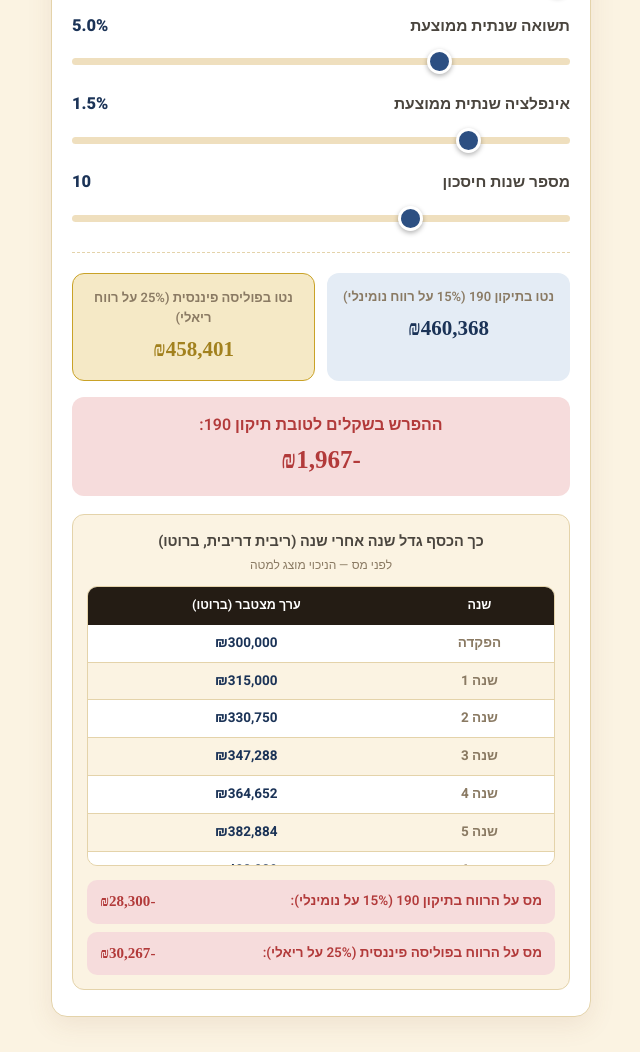
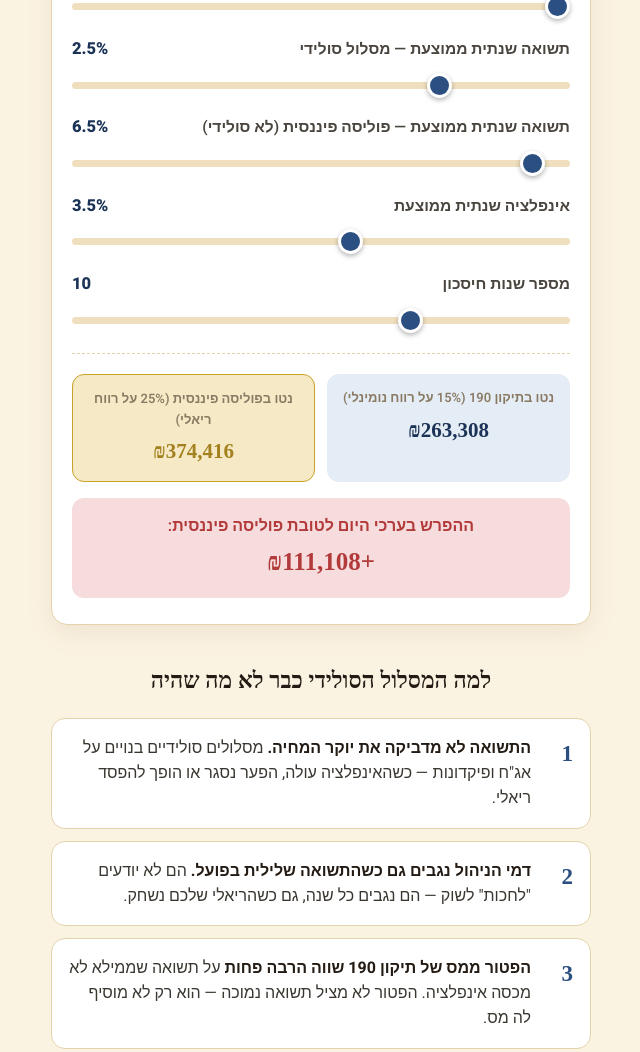
Before and after one commit to tviotkd/tikon190leedd, a plain HTML site: page index.html in a window 1280 px wide. Shown: the part 810-1862 px from the top of the page, without its empty margins (319-959 px from the left). Drawn offline with Linux system fonts and the light colour scheme; a web font is replaced by a local one.

Commit message:
Update index.html

```diff
--- a/index.html
+++ b/index.html
@@ -226,52 +226,6 @@
   }
   .loss-line .big{font-family:'Frank Ruhl Libre',serif; font-weight:900; font-size:25px; display:block; margin-top:4px;}
 
-  .growth-table-wrap{
-    margin-top:18px;
-    background:var(--bone);
-    border-radius:12px;
-    padding:16px 14px 14px;
-    border:1px solid var(--line);
-  }
-  .growth-table-title{
-    font-size:14.5px; font-weight:700; color:#4a453e; margin-bottom:2px; text-align:center;
-  }
-  .growth-table-note{
-    font-size:12px; color:var(--grey); text-align:center; margin-bottom:12px;
-  }
-  .table-scroll{
-    max-height:280px; overflow-y:auto; border-radius:10px; border:1px solid var(--line);
-  }
-  #growthTable{
-    width:100%; border-collapse:collapse; font-size:13.5px;
-  }
-  #growthTable thead th{
-    position:sticky; top:0; z-index:1;
-    background:var(--ink); color:#fff;
-    padding:9px 6px; font-weight:700; font-size:12.5px; text-align:center;
-  }
-  #growthTable tbody td{
-    padding:8px 6px; text-align:center; border-bottom:1px solid var(--line);
-    background:#fff;
-  }
-  #growthTable tbody tr:nth-child(even) td{background:var(--bone);}
-  #growthTable tbody tr.final-row td{
-    background:var(--gold-tint); font-weight:800; border-top:2px solid var(--gold);
-  }
-  #growthTable td.year-cell{font-weight:700; color:var(--grey);}
-  #growthTable td.tikun-cell{color:var(--blue-dark); font-weight:700;}
-  #growthTable td.policy-cell{color:var(--gold-dark); font-weight:700;}
-
-  .tax-summary{
-    margin-top:14px; display:flex; flex-direction:column; gap:8px;
-  }
-  .tax-row{
-    display:flex; justify-content:space-between; align-items:center;
-    background:var(--warn-tint); border-radius:10px; padding:10px 13px;
-    font-size:13.5px; font-weight:600; color:var(--warn);
-  }
-  .tax-row span:last-child{font-family:'Frank Ruhl Libre',serif; font-weight:800; font-size:15px;}
-
   /* REASONS */
   .reasons{margin-top:38px;}
   .reasons h2{font-size:23px; text-align:center; margin-bottom:20px; font-weight:700;}
@@ -360,8 +314,8 @@
       <div class="bill-decay" id="billDecay"></div>
     </div>
     <div class="bill-caption">
-      <span id="billFromLabel">הופקד: ₪300,000</span>
-      <span id="decayPct">אחרי 10 שנים</span>
+      <span>מה שהופקד</span>
+      <span id="decayPct">שוחק ב-0%</span>
     </div>
   </div>
 
@@ -375,21 +329,26 @@
 
   <section class="calc-card" id="calcSection" aria-label="מחשבון השוואת מס: תיקון 190 מול פוליסה פיננסית">
     <div class="calc-title"><span class="dot"></span> מחשבון: הפטור של תיקון 190 מול פוליסה פיננסית</div>
-    <p class="calc-desc">אותה תשואה, שני אופני מיסוי: תיקון 190 (15% על הרווח הנומינלי, בלי ניכוי אינפלציה) מול פוליסה פיננסית (המס מחושב על הרווח הריאלי, 25%) — ורואים כמה שקלים תחזיקו ביד בפועל בכל אחת מהאפשרויות.</p>
+    <p class="calc-desc">משווה בין ההטבה של תיקון 190 במסלול הסולידי (מס של 15% על הרווח הנומינלי, בלי ניכוי אינפלציה) לבין החלופה — פוליסה פיננסית לא סולידית (מס של 25% על הרווח הריאלי, אחרי אינפלציה) — ורואים איזו שיטה משאירה לכם יותר כסף ביד, בערכים של היום.</p>
 
     <div class="field">
-      <label for="amount">סכום שהופקד לחיסכון <span class="val" id="amountVal">₪300,000</span></label>
+      <label for="amount">סכום שהופקד בתיקון 190 <span class="val" id="amountVal">₪300,000</span></label>
       <input type="range" id="amount" min="300000" max="1000000" step="5000" value="300000">
     </div>
 
     <div class="field">
-      <label for="ret">תשואה שנתית ממוצעת <span class="val" id="retVal">5.0%</span></label>
-      <input type="range" id="ret" min="0" max="20" step="0.1" value="5">
+      <label for="ret">תשואה שנתית ממוצעת — מסלול סולידי <span class="val" id="retVal">2.5%</span></label>
+      <input type="range" id="ret" min="0" max="10" step="0.1" value="2.5">
     </div>
 
     <div class="field">
-      <label for="infl">אינפלציה שנתית ממוצעת <span class="val" id="inflVal">1.5%</span></label>
-      <input type="range" id="infl" min="0" max="8" step="0.1" value="1.5">
+      <label for="policyRet">תשואה שנתית ממוצעת — פוליסה פיננסית (לא סולידי) <span class="val" id="policyRetVal">6.5%</span></label>
+      <input type="range" id="policyRet" min="3" max="70" step="0.5" value="6.5">
+    </div>
+
+    <div class="field">
+      <label for="infl">אינפלציה שנתית ממוצעת <span class="val" id="inflVal">3.5%</span></label>
+      <input type="range" id="infl" min="0" max="8" step="0.1" value="3.5">
     </div>
 
     <div class="field">
@@ -409,34 +368,8 @@
     </div>
 
     <div class="loss-line">
-      <span id="lossLabel">ההפרש בשקלים לטובת פוליסה פיננסית:</span>
+      <span id="lossLabel">ההפרש בערכי היום לטובת פוליסה פיננסית:</span>
       <span class="big" id="lossOut">+₪9,000</span>
-    </div>
-
-    <div class="growth-table-wrap">
-      <div class="growth-table-title">כך הכסף גדל שנה אחרי שנה (ריבית דריבית, ברוטו)</div>
-      <div class="growth-table-note">לפני מס — הניכוי מוצג למטה</div>
-      <div class="table-scroll">
-        <table id="growthTable">
-          <thead>
-            <tr>
-              <th>שנה</th>
-              <th>ערך מצטבר (ברוטו)</th>
-            </tr>
-          </thead>
-          <tbody id="growthTableBody"></tbody>
-        </table>
-      </div>
-      <div class="tax-summary">
-        <div class="tax-row">
-          <span>מס על הרווח בתיקון 190 (15% על נומינלי):</span>
-          <span id="taxTikunOut">-₪0</span>
-        </div>
-        <div class="tax-row">
-          <span>מס על הרווח בפוליסה פיננסית (25% על ריאלי):</span>
-          <span id="taxPolicyOut">-₪0</span>
-        </div>
-      </div>
     </div>
   </section>
 
@@ -478,79 +411,52 @@
   function calc(){
     const amount = parseFloat($('amount').value);
     const ret = parseFloat($('ret').value) / 100;
+    const policyRet = parseFloat($('policyRet').value) / 100;
     const infl = parseFloat($('infl').value) / 100;
     const years = parseInt($('years').value);
 
     $('amountVal').textContent = fmt(amount);
     $('retVal').textContent = ret.toLocaleString('he-IL', {style:'percent', minimumFractionDigits:1}) ;
+    $('policyRetVal').textContent = policyRet.toLocaleString('he-IL', {style:'percent', minimumFractionDigits:1});
     $('inflVal').textContent = infl.toLocaleString('he-IL', {style:'percent', minimumFractionDigits:1});
     $('yearsVal').textContent = years;
 
     const inflationFactor = Math.pow(1 + infl, years);
+
+    // תיקון 190 (מסלול סולידי): מס 15% על הרווח הנומינלי (בלי ניכוי אינפלציה), מוצג בערכי היום
     const nominalValue = amount * Math.pow(1 + ret, years);
-
-    // תיקון 190: מס 15% על הרווח הנומינלי (בלי שום ניכוי אינפלציה)
+    const realValueBeforeTax = nominalValue / inflationFactor;
     const nominalGain = Math.max(0, nominalValue - amount);
     const taxTikun190 = nominalGain * 0.15;
-    const netTikun190 = nominalValue - taxTikun190;
+    const netNominalTikun190 = nominalValue - taxTikun190;
+    const netRealTikun190 = netNominalTikun190 / inflationFactor;
 
-    // פוליסה פיננסית: המס מחושב על הרווח הריאלי (אחרי ניכוי אינפלציה), אבל מנוכה מהיתרה הנומינלית בפועל
-    const realValueBeforeTax = nominalValue / inflationFactor;
-    const realGain = Math.max(0, realValueBeforeTax - amount);
-    const taxPolicy = realGain * 0.25;
-    const netPolicy = nominalValue - taxPolicy;
+    // פוליסה פיננסית (לא סולידי): מס 25% על הרווח הריאלי (אחרי אינפלציה)
+    const policyNominalValue = amount * Math.pow(1 + policyRet, years);
+    const policyRealBeforeTax = policyNominalValue / inflationFactor;
+    const policyRealGain = Math.max(0, policyRealBeforeTax - amount);
+    const policyTax = policyRealGain * 0.25;
+    const netRealPolicy = policyRealBeforeTax - policyTax;
 
-    $('realOut').textContent = fmt(netTikun190);
-    $('policyOut').textContent = fmt(netPolicy);
+    $('realOut').textContent = fmt(netRealTikun190);
+    $('policyOut').textContent = fmt(netRealPolicy);
 
-    const diff = netPolicy - netTikun190;
+    const diff = netRealPolicy - netRealTikun190;
     if (diff >= 0) {
-      $('lossLabel').textContent = 'ההפרש בשקלים לטובת פוליסה פיננסית:';
+      $('lossLabel').textContent = 'ההפרש בערכי היום לטובת פוליסה פיננסית:';
     } else {
-      $('lossLabel').textContent = 'ההפרש בשקלים לטובת תיקון 190:';
+      $('lossLabel').textContent = 'ההפרש בערכי היום לטובת תיקון 190:';
     }
     $('lossOut').textContent = (diff >= 0 ? '+' : '-') + fmt(Math.abs(diff));
 
-    $('billAmount').textContent = fmt(nominalValue);
-    $('billFromLabel').textContent = 'הופקד: ' + fmt(amount);
-    const decayFraction = Math.max(0, Math.min(1, (nominalValue - netPolicy) / nominalValue));
+    $('billAmount').textContent = fmt(amount);
+    const decayFraction = Math.max(0, Math.min(1, (amount - realValueBeforeTax) / amount));
     const decayPct = Math.round(decayFraction * 100);
     $('billDecay').style.width = decayPct + '%';
-    $('decayPct').textContent = 'אחרי ' + years + ' שנים';
-
-    renderGrowthTable(amount, ret, infl, years);
+    $('decayPct').textContent = 'שוחק ב-' + decayPct + '%';
   }
 
-  function renderGrowthTable(amount, ret, infl, years){
-    const rows = [];
-    for (let y = 0; y <= years; y++){
-      rows.push({ y, val: amount * Math.pow(1 + ret, y) });
-    }
-
-    const tbody = $('growthTableBody');
-    tbody.innerHTML = rows.map(r => {
-      const isFinal = r.y === years;
-      return '<tr class="' + (isFinal ? 'final-row' : '') + '">' +
-        '<td class="year-cell">' + (r.y === 0 ? 'הפקדה' : 'שנה ' + r.y) + '</td>' +
-        '<td class="tikun-cell">' + fmt(r.val) + '</td>' +
-      '</tr>';
-    }).join('');
-
-    // מס על הרווח בסוף התקופה
-    const finalNominal = amount * Math.pow(1 + ret, years);
-    const nominalGain = Math.max(0, finalNominal - amount);
-    const taxTikun = nominalGain * 0.15;
-
-    const inflationFactor = Math.pow(1 + infl, years);
-    const realBeforeTax = finalNominal / inflationFactor;
-    const realGain = Math.max(0, realBeforeTax - amount);
-    const taxPolicy = realGain * 0.25;
-
-    $('taxTikunOut').textContent = '-' + fmt(taxTikun);
-    $('taxPolicyOut').textContent = '-' + fmt(taxPolicy);
-  }
-
-  ['amount','ret','infl','years'].forEach(id => $(id).addEventListener('input', calc));
+  ['amount','ret','policyRet','infl','years'].forEach(id => $(id).addEventListener('input', calc));
   calc();
 
   const WEB3FORMS_KEY = "YOUR_ACCESS_KEY_HERE";
```
